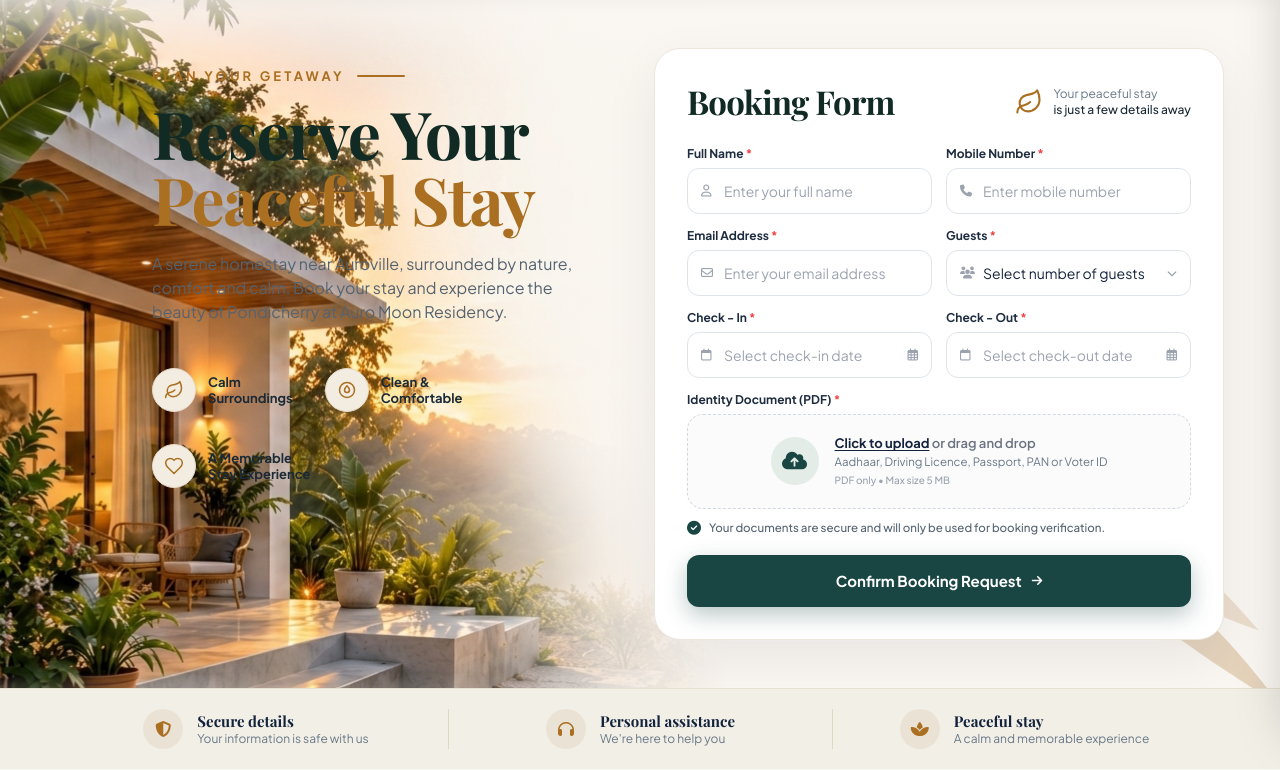
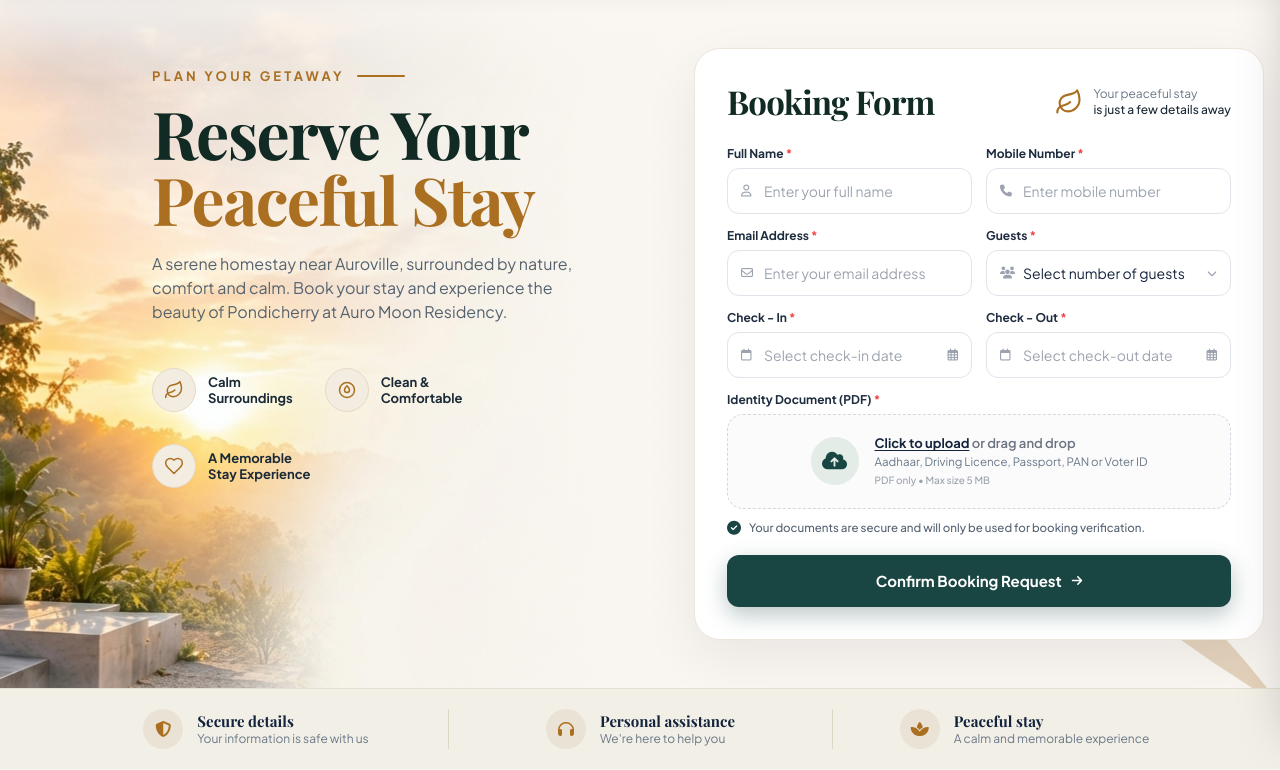
Before and after one commit to sivaathri/auro-moon-residency, a PHP site: page /AAHAHOMESTAY/BookingPage.php in a window 1280 px wide. Shown: the part 81-851 px from the top of the page. Run offline with PHP 8.4, Linux system fonts and the light colour scheme; data that the repository does not hold is empty; some libraries are stand-ins or nearby versions; some web fonts are replaced.

Commit message:
feat: add terrace background asset, adjust booking form positioning, and remove mockup analysis script

```diff
--- a/BookingPage.html
+++ b/BookingPage.html
@@ -285,7 +285,7 @@
                 </div>
 
                 <!-- ===================== RIGHT SIDE: THE EXACT FLOATING BOOKING FORM CARD ===================== -->
-                <div class="w-full lg:w-[530px] xl:w-[570px] 2xl:w-[600px] flex-shrink-0">
+                <div class="w-full lg:w-[530px] xl:w-[570px] 2xl:w-[600px] flex-shrink-0 lg:translate-x-6 xl:translate-x-10 2xl:translate-x-12">
                     <div class="bg-white rounded-[26px] p-6 sm:p-7 lg:p-8 shadow-[0_20px_55px_rgba(20,35,50,0.07)] border border-[#ECE6DC] relative z-20">
 
                         <!-- Card Header Row (Clean without dividing line) -->
--- a/BookingPage.php
+++ b/BookingPage.php
@@ -333,7 +333,7 @@ if (isset($_POST['submit'])) {
                 </div>
 
                 <!-- ===================== RIGHT SIDE: THE EXACT FLOATING BOOKING FORM CARD ===================== -->
-                <div class="w-full lg:w-[530px] xl:w-[570px] 2xl:w-[600px] flex-shrink-0">
+                <div class="w-full lg:w-[530px] xl:w-[570px] 2xl:w-[600px] flex-shrink-0 lg:translate-x-6 xl:translate-x-10 2xl:translate-x-12">
                     <div class="bg-white rounded-[26px] p-6 sm:p-7 lg:p-8 shadow-[0_20px_55px_rgba(20,35,50,0.07)] border border-[#ECE6DC] relative z-20">
 
                         <!-- Card Header Row (Clean without dividing line) -->
```
Also changed, not shown: assect/images/booking_terrace_bg.jpg, 1 other file.
